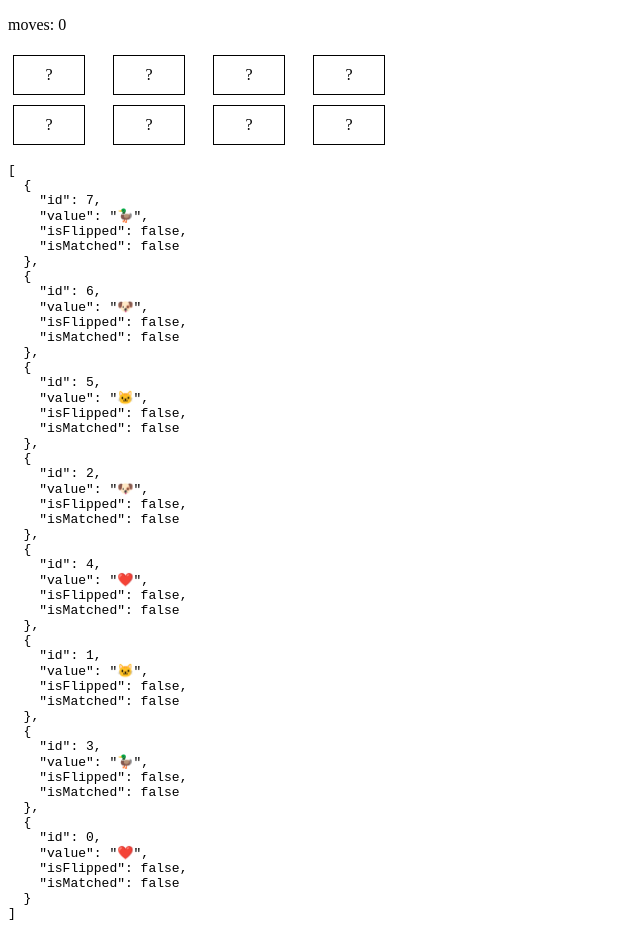
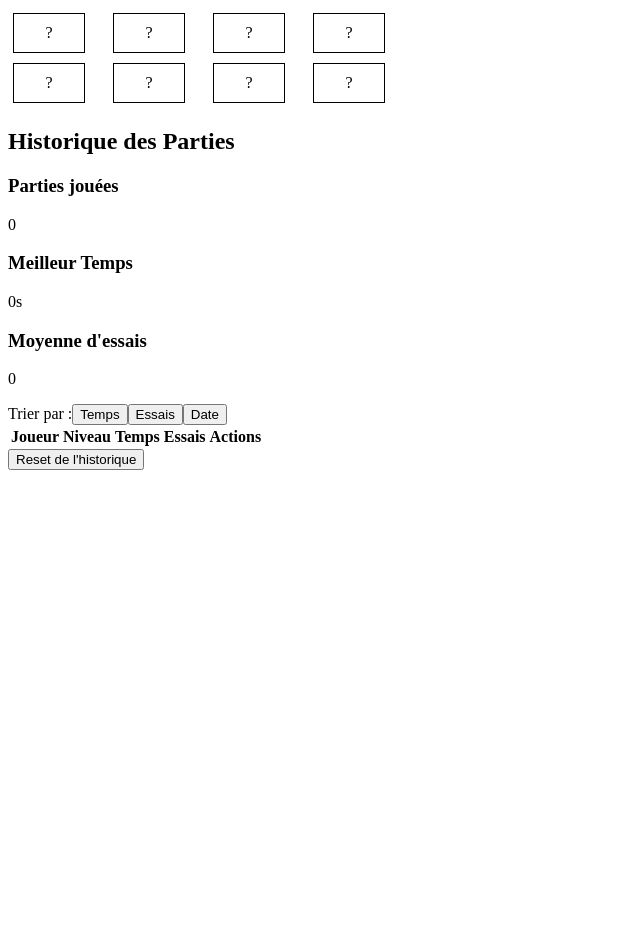
Before and after one commit to LightningMax/memory, a Vue app: page / in a window 1280 px wide. Shown: the whole page, without its empty margins (0-640 px from the left). After the commit the page ends 800 px from the top, so only its background shows below. Built offline with nearby package versions, Linux system fonts and the light colour scheme.

Commit message:
feat: integrate ScoreModal and useHistory in Board component

```diff
--- a/src/App.vue
+++ b/src/App.vue
@@ -1,9 +1,11 @@
 <script setup>
 import Board from "./components/Board.vue";
+import HistoryTable from "./components/HistoryTable.vue";
 </script>
 
 <template>
   <Board />
+  <HistoryTable />
 </template>
 
 <style scoped></style>
--- a/src/components/Board.vue
+++ b/src/components/Board.vue
@@ -1,14 +1,16 @@
 <script setup>
 import { useGameLogic } from "@/composables/useGameLogic";
 import Card from "./Card.vue";
+import ScoreModal from "./ScoreModal.vue";
+import { useHistory } from "@/composables/useHistory";
 const { cards, hasWon, moves, flipCard } = useGameLogic();
+const { addGame } = useHistory();
 </script>
 
 <template>
   <div v-if="hasWon">
-    <p>You win!</p>
+    <ScoreModal :moves="moves" @save="addGame" />
   </div>
-  <p>moves: {{ moves }}</p>
   <div class="cards">
     <Card
       v-for="card in cards"
@@ -17,7 +19,6 @@ const { cards, hasWon, moves, flipCard } = useGameLogic();
       @select="flipCard"
     />
   </div>
-  <pre>{{ cards }}</pre>
 </template>
 
 <style>
```
